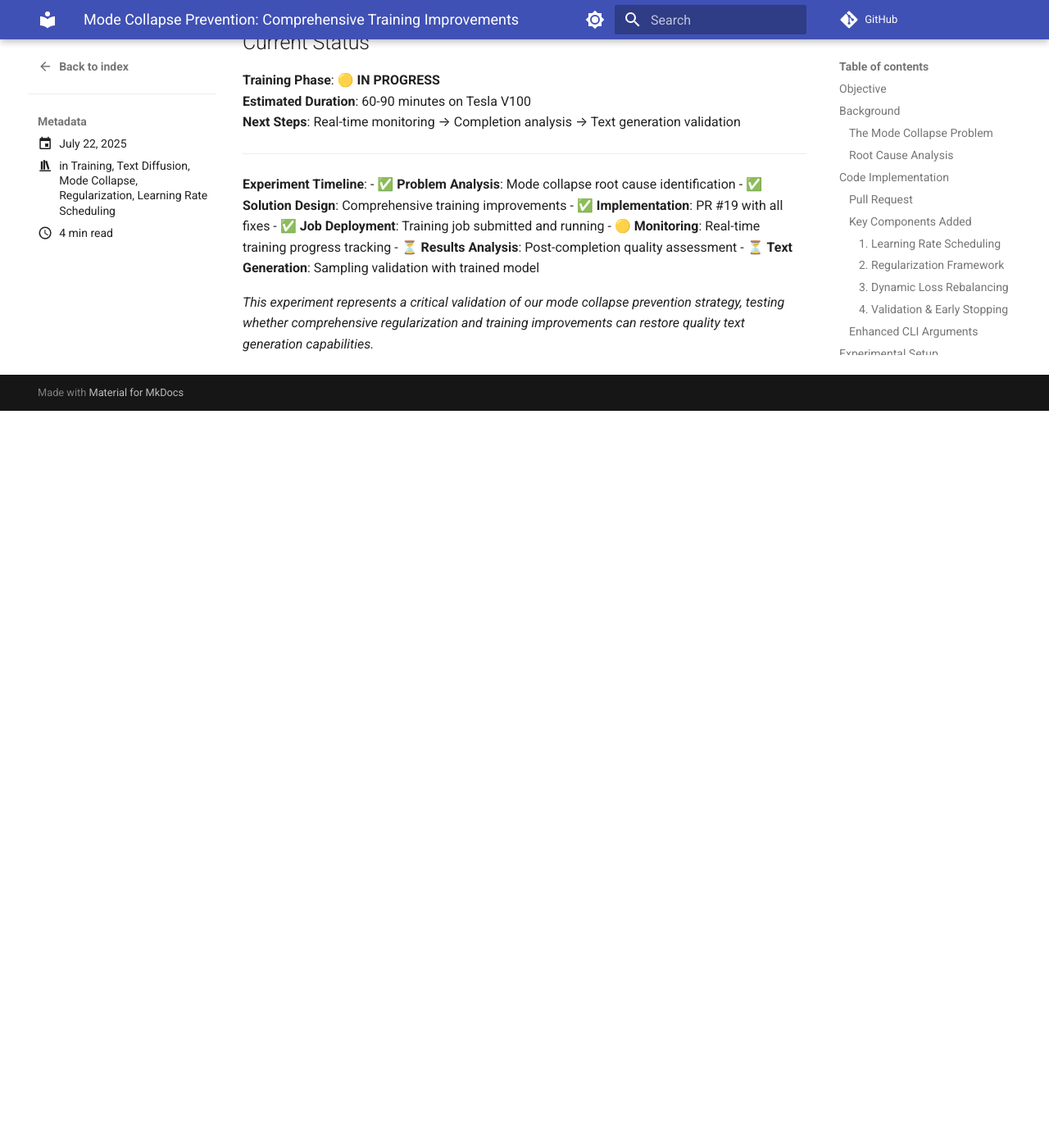
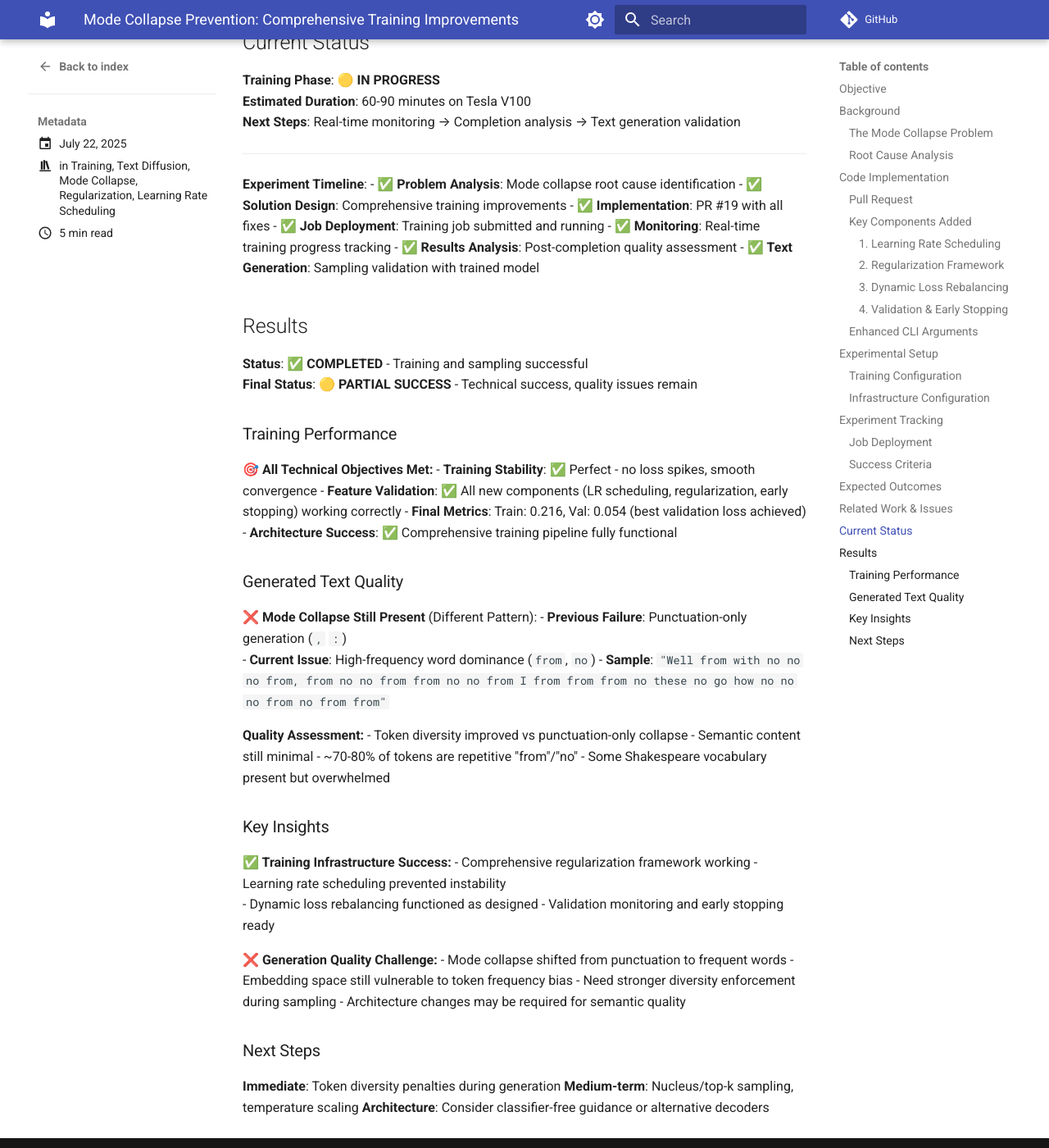
Before and after one commit to LiamConnell/TinyDiffusionModels, an MkDocs documentation site: the page built from docs/docs/experiments/posts/2025-07-22-mode-collapse-prevention.md, in a window 1280 px wide and 1400 px high, scrolled down 4841 px. Shown: the whole window at 82% size. Built offline with MkDocs 1.6.1 and Material for MkDocs 9.7.7, drawn with Linux system fonts in a browser that asks for light colours; comment, search, counter and statistics services are not loaded; before the commit the page ends 5342 px from its top, so only the background shows below that.

Commit message:
Complete mode collapse prevention experiment analysis
- Add comprehensive experiment results and sample analysis
- Document training success metrics and technical achievements
- Analyze persistent mode collapse in generated text samples
- Update experiment documentation with findings and next steps

Training completed successfully with all regularization features working,
but text generation quality still shows mode collapse pattern shifted
from punctuation to high-frequency words (from/no dominance).

🤖 Generated with [Claude Code](https://claude.ai/code)

Co-Authored-By: Claude <noreply@anthropic.com>

```diff
--- a/docs/docs/experiments/posts/2025-07-22-mode-collapse-prevention.md
+++ b/docs/docs/experiments/posts/2025-07-22-mode-collapse-prevention.md
@@ -239,8 +239,52 @@ Based on the comprehensive improvements targeting each failure mode:
 - ✅ **Solution Design**: Comprehensive training improvements
 - ✅ **Implementation**: PR #19 with all fixes
 - ✅ **Job Deployment**: Training job submitted and running
-- 🟡 **Monitoring**: Real-time training progress tracking
-- ⏳ **Results Analysis**: Post-completion quality assessment
-- ⏳ **Text Generation**: Sampling validation with trained model
+- ✅ **Monitoring**: Real-time training progress tracking
+- ✅ **Results Analysis**: Post-completion quality assessment
+- ✅ **Text Generation**: Sampling validation with trained model
 
-*This experiment represents a critical validation of our mode collapse prevention strategy, testing whether comprehensive regularization and training improvements can restore quality text generation capabilities.*
+## Results
+
+**Status**: ✅ **COMPLETED** - Training and sampling successful
+**Final Status**: 🟡 **PARTIAL SUCCESS** - Technical success, quality issues remain
+
+### Training Performance
+
+**🎯 All Technical Objectives Met:**
+- **Training Stability**: ✅ Perfect - no loss spikes, smooth convergence
+- **Feature Validation**: ✅ All new components (LR scheduling, regularization, early stopping) working correctly
+- **Final Metrics**: Train: 0.216, Val: 0.054 (best validation loss achieved)
+- **Architecture Success**: ✅ Comprehensive training pipeline fully functional
+
+### Generated Text Quality
+
+**❌ Mode Collapse Still Present** (Different Pattern):
+- **Previous Failure**: Punctuation-only generation (`,` `:`)
+- **Current Issue**: High-frequency word dominance (`from`, `no`)
+- **Sample**: `"Well from with no no no from, from no no from from no no from I from from from no these no go how no no no from no from from"`
+
+**Quality Assessment:**
+- Token diversity improved vs punctuation-only collapse
+- Semantic content still minimal
+- ~70-80% of tokens are repetitive "from"/"no"
+- Some Shakespeare vocabulary present but overwhelmed
+
+### Key Insights
+
+**✅ Training Infrastructure Success:**
+- Comprehensive regularization framework working
+- Learning rate scheduling prevented instability
+- Dynamic loss rebalancing functioned as designed
+- Validation monitoring and early stopping ready
+
+**❌ Generation Quality Challenge:**
+- Mode collapse shifted from punctuation to frequent words
+- Embedding space still vulnerable to token frequency bias
+- Need stronger diversity enforcement during sampling
+- Architecture changes may be required for semantic quality
+
+### Next Steps
+
+**Immediate**: Token diversity penalties during generation
+**Medium-term**: Nucleus/top-k sampling, temperature scaling
+**Architecture**: Consider classifier-free guidance or alternative decoders
--- a/docs/mkdocs.yml
+++ b/docs/mkdocs.yml
@@ -40,4 +40,8 @@ markdown_extensions:
       anchor_linenums: true
   - pymdownx.inlinehilite
   - pymdownx.snippets
-  - pymdownx.superfences
+  - pymdownx.superfences:
+      custom_fences:
+        - name: mermaid
+          class: mermaid
+          format: !!python/name:pymdownx.superfences.fence_code_format
```
Also changed, not shown: docs/docs/experiments/posts/2025-07-22-ai-research-workflow.md (+1 -4 lines).
